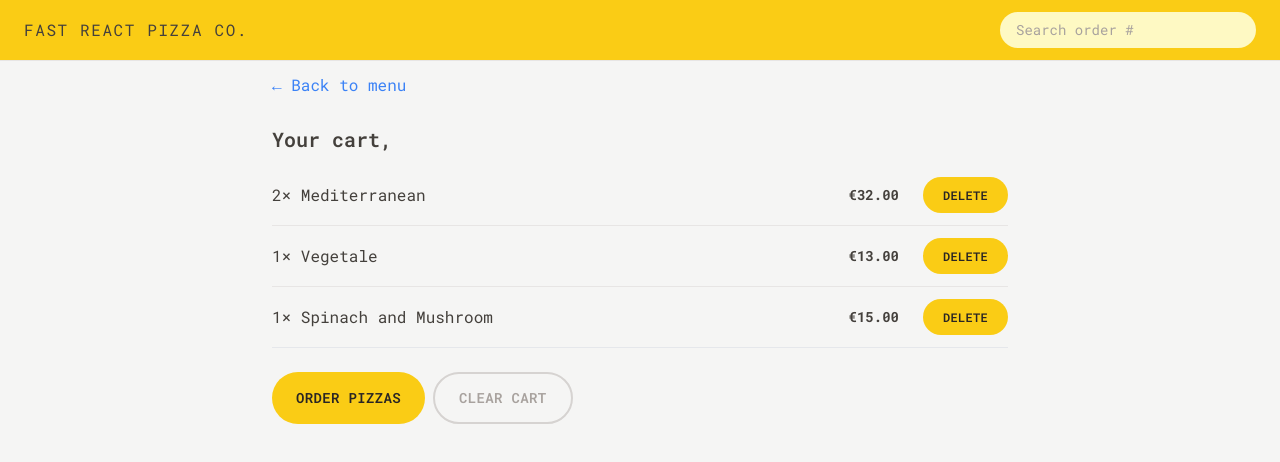
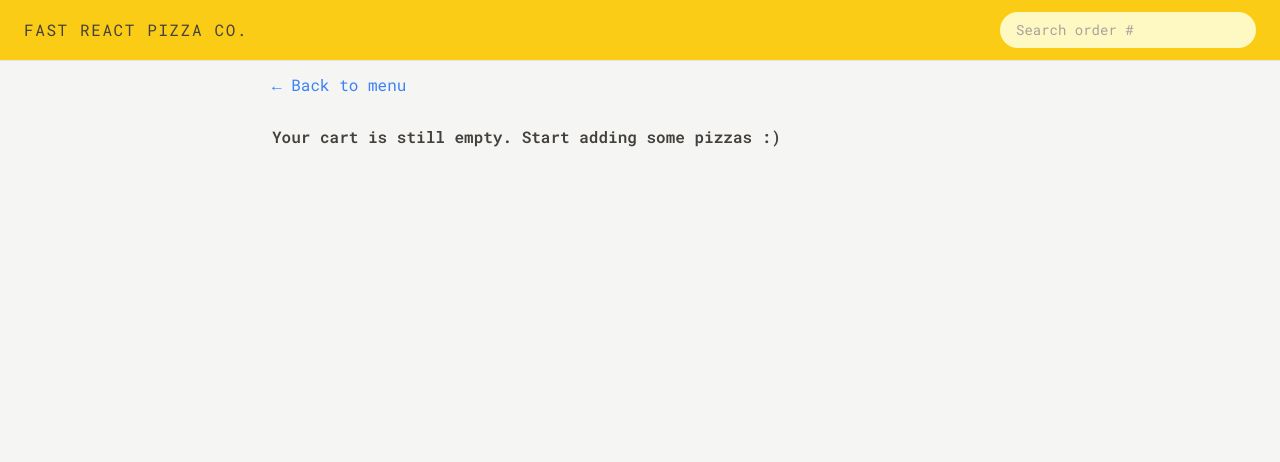
Before and after one commit to BetulBuyukzengin/fast-react-pizza, a React (Vite) app: page /cart in a window 1280 px wide. Shown: the top 462 px of the page. Built offline with nearby package versions, Linux system fonts and the light colour scheme.

Commit message:
feat: building the cart page

```diff
--- a/src/features/cart/Cart.jsx
+++ b/src/features/cart/Cart.jsx
@@ -1,37 +1,40 @@
-/* eslint-disable no-unused-vars */
-import { Link } from 'react-router-dom';
 import LinkButton from '../../ui/LinkButton';
 import Button from '../../ui/Button';
 import CartItem from './CartItem';
-import { useSelector } from 'react-redux';
-
-const fakeCart = [
-  {
-    pizzaId: 12,
-    name: 'Mediterranean',
-    quantity: 2,
-    unitPrice: 16,
-    totalPrice: 32,
-  },
-  {
-    pizzaId: 6,
-    name: 'Vegetale',
-    quantity: 1,
-    unitPrice: 13,
-    totalPrice: 13,
-  },
-  {
-    pizzaId: 11,
-    name: 'Spinach and Mushroom',
-    quantity: 1,
-    unitPrice: 15,
-    totalPrice: 15,
-  },
-];
+import { useDispatch, useSelector } from 'react-redux';
+import { clearCart, getCart } from './cartSlice';
+import EmptyCart from './EmptyCart';
+// const fakeCart = [
+//   {
+//     pizzaId: 12,
+//     name: 'Mediterranean',
+//     quantity: 2,
+//     unitPrice: 16,
+//     totalPrice: 32,
+//   },
+//   {
+//     pizzaId: 6,
+//     name: 'Vegetale',
+//     quantity: 1,
+//     unitPrice: 13,
+//     totalPrice: 13,
+//   },
+//   {
+//     pizzaId: 11,
+//     name: 'Spinach and Mushroom',
+//     quantity: 1,
+//     unitPrice: 15,
+//     totalPrice: 15,
+//   },
+// ];
 
 function Cart() {
-  const cart = fakeCart;
+  // const cart = fakeCart;
   const username = useSelector((state) => state.user.username);
+  const cart = useSelector(getCart);
+  const dispatch = useDispatch();
+
+  if (!cart.length) return <EmptyCart />;
 
   return (
     <div className="px-4 py-3">
@@ -48,7 +51,9 @@
           Order pizzas
         </Button>
 
-        <Button type="secondary">Clear cart</Button>
+        <Button type="secondary" onClick={() => dispatch(clearCart())}>
+          Clear cart
+        </Button>
       </div>
     </div>
   );
--- a/src/features/cart/EmptyCart.jsx
+++ b/src/features/cart/EmptyCart.jsx
@@ -1,11 +1,13 @@
-import { Link } from 'react-router-dom';
+import LinkButton from '../../ui/LinkButton';
 
 function EmptyCart() {
   return (
-    <div>
-      <Link to="/menu">&larr; Back to menu</Link>
+    <div className="px-4 py-3">
+      <LinkButton to="/menu">&larr; Back to menu</LinkButton>
 
-      <p>Your cart is still empty. Start adding some pizzas :)</p>
+      <p className="mt-7 font-semibold">
+        Your cart is still empty. Start adding some pizzas :)
+      </p>
     </div>
   );
 }
--- a/src/features/cart/cartSlice.js
+++ b/src/features/cart/cartSlice.js
@@ -51,7 +51,7 @@
 } = cartSlice.actions;
 
 export default cartSlice.reducer;
-
+export const getCart = (state) => state.cart.cart;
 //should get
 export const getTotalCartQuantity = (state) =>
   state.cart.cart.reduce((sum, item) => sum + item.quantity, 0);
```
